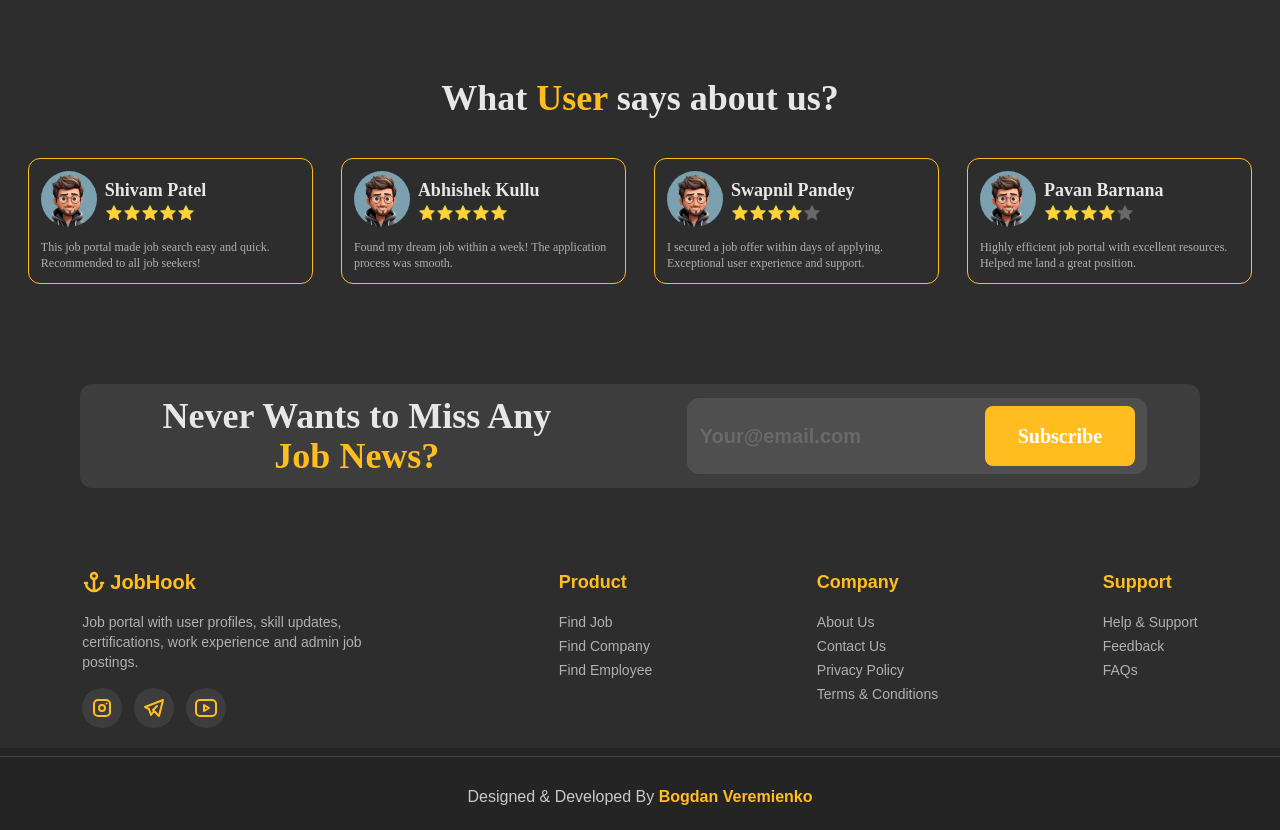
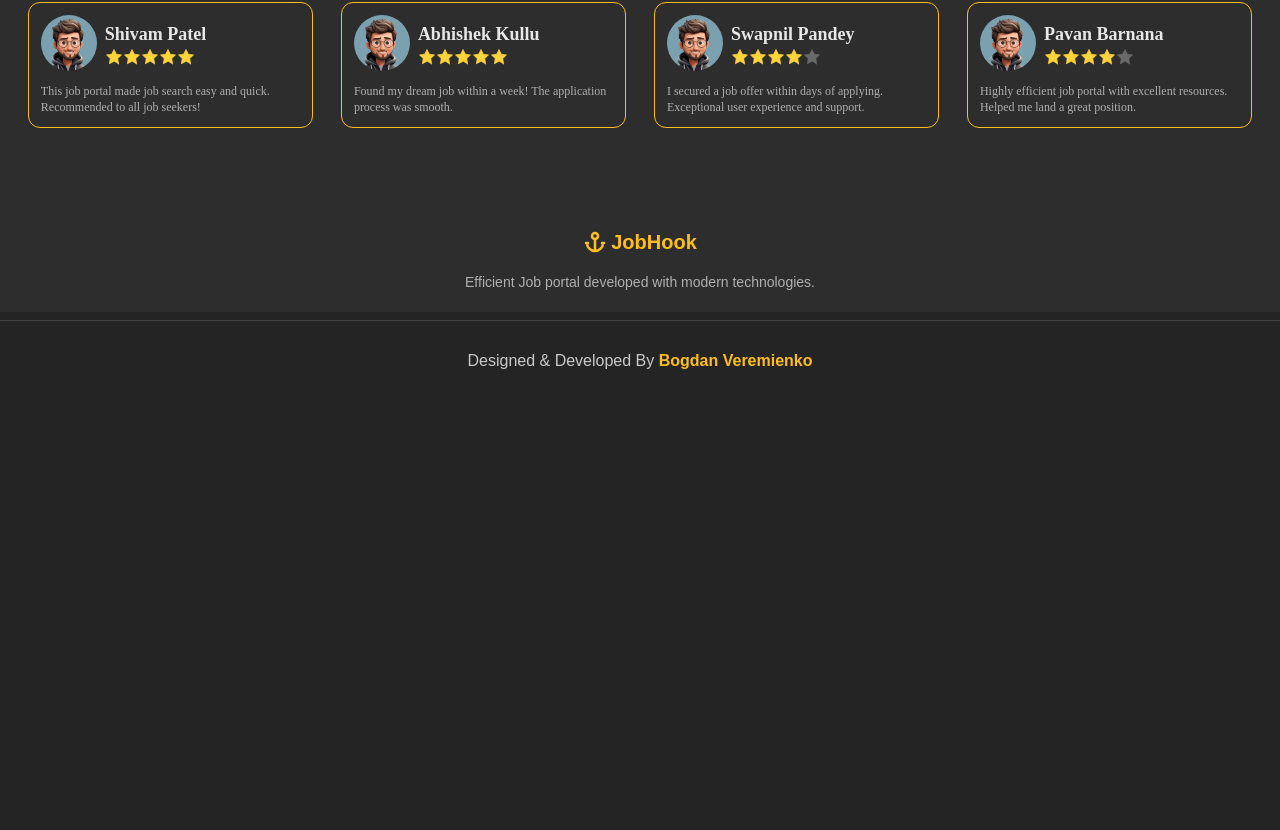
Before and after one commit to novitskiiy/jobportal, a React (Create React App) app in the folder frontend/: page / in a window 1280 px wide. Shown: the part 1733-2563 px from the top of the page. After the commit the page ends 2127 px from the top, so only its background shows below. Built offline with nearby package versions, Linux system fonts and the light colour scheme; the HTML template or start-up script is replaced by a standard one.

Commit message:
Update frontend on main page

```diff
--- a/frontend/src/Components/Footer/Footer.tsx
+++ b/frontend/src/Components/Footer/Footer.tsx
@@ -1,36 +1,25 @@
-import { IconAnchor, IconBrandFacebook, IconBrandInstagram, IconBrandTelegram, IconBrandX, IconBrandYoutube } from "@tabler/icons-react";
-import { footerLinks } from "../../Data/Data";
+import { IconAnchor, IconBrandInstagram, IconBrandTelegram, IconBrandYoutube } from "@tabler/icons-react";
 import { useLocation } from "react-router-dom";
 import { Divider } from "@mantine/core";
 
 const Footer = () => {
-    const location=useLocation();
-    return location.pathname!='/signup' && location.pathname!='/login'?<div className="flex flex-col gap-2"><div className="pt-20 pb-5 bg-mine-shaft-950 p-4  flex gap-8 justify-around flex-wrap">
-        <div data-aos="fade-up"  data-aos-offset="0"  className="w-1/4 sm-mx:w-1/3   xs-mx:w-1/2 xsm-mx:w-full flex flex-col gap-4">
-            <div className="flex gap-1 items-center text-bright-sun-400">
-                <IconAnchor className="h-6 w-6" stroke={2.5} />
-                <div className="text-xl font-semibold">JobHook</div>
+    const location = useLocation();
+    return location.pathname !== '/signup' && location.pathname !== '/login' ? (
+        <div className="flex flex-col gap-2">
+            <div className="pt-20 pb-5 bg-mine-shaft-950 p-4 flex flex-col items-center justify-center text-center gap-4">
+                <div className="flex gap-1 items-center text-bright-sun-400 justify-center">
+                    <IconAnchor className="h-6 w-6" stroke={2.5} />
+                    <div className="text-xl font-semibold">JobHook</div>
+                </div>
+                <div className="text-sm text-mine-shaft-300 max-w-md">
+                    Efficient Job portal developed with modern technologies.
+                </div>
             </div>
-            <div className="text-sm text-mine-shaft-300">Job portal with user profiles, skill updates, certifications, work experience and admin job postings.</div>
-            <div className="flex gap-3 text-bright-sun-400 [&>a]:bg-mine-shaft-900 [&>a]:p-2 [&>a]:rounded-full [&>a]:cursor-pointer hover:[&>a]:bg-mine-shaft-700">
-                <a href="https://www.instagram.com/code.marshal_/"><IconBrandInstagram /></a>
-                <a href="https://t.me/code_Marshal"><IconBrandTelegram /></a>
-                <a href="https://www.youtube.com/@Code.Marshal"><IconBrandYoutube /></a>
+            <Divider />
+            <div data-aos="flip-left" data-aos-offset="0" className="font-medium text-center p-5">
+                Designed & Developed By <a className="text-bright-sun-400 hover:underline font-semibold " href="https://github.com/novitskiiy">Bogdan Veremienko</a>
             </div>
         </div>
-        {
-            footerLinks.map((item, index) => <div  data-aos-offset="0"  data-aos="fade-up" key={index}>
-                <div className="text-lg font-semibold mb-4 text-bright-sun-400">{item.title}</div>
-                {
-                    item.links.map((link, index) => <div key={index} className="text-mine-shaft-300 text-sm hover:text-bright-sun-400 cursor-pointer mb-1 hover:translate-x-2 transition duration-300 ease-in-out">{link}</div>)
-                }
-            </div>)
-        }
-    </div>
-    <Divider/>
-    <div data-aos="flip-left"  data-aos-offset="0" className="font-medium text-center p-5">
-        Designed & Developed By <a className="text-bright-sun-400 hover:underline font-semibold " href="https://github.com/novitskiiy">Bogdan Veremienko</a>
-    </div>
-    </div>:<></>
+    ) : <></>;
 }
 export default Footer;
--- a/frontend/src/Components/LandingPage/DreamJob.tsx
+++ b/frontend/src/Components/LandingPage/DreamJob.tsx
@@ -17,8 +17,7 @@ const DreamJob = () => {
     return (
         <div className="flex sm-mx:flex-col-reverse  items-center px-16 bs-mx:px-10 md-mx:px-5">
             <div data-aos="zoom-out-right" className="flex flex-col w-[45%] sm-mx:w-full gap-3">
-                <div className="text-6xl bs-mx:text-5xl md-mx:text-4xl sm-mx:text-3xl font-bold leading-tight text-mine-shaft-100 [&>span]:text-bright-sun-400">Find your <span >dream</span> <span>job</span> with us</div>
-                <div className="text-lg md-mx:text-base sm-mx:text-sm text-mine-shaft-200">Good life begins with a good company. Start explore thousands of jobs in one place.</div>
+                <div className="text-6xl bs-mx:text-5xl md-mx:text-4xl sm-mx:text-3xl font-bold leading-tight text-mine-shaft-100 [&>span]:text-bright-sun-400">Find your <span >dream</span> <span>job</span></div>
                 <div className="flex gap-3 mt-5 items-center">
                     <TextInput value={jobTitle} onChange={(e)=>setJobTitle(e.currentTarget.value)} className="bg-mine-shaft-900 rounded-lg p-1 px-2 text-mine-shaft-100 [&_input]:!text-mine-shaft-100" variant="unstyled" label="Job Title" placeholder="Software Engineer" />
                     <TextInput value={type} onChange={(e)=>setType(e.currentTarget.value)} className="bg-mine-shaft-900 rounded-lg p-1 px-2 text-mine-shaft-100 [&_input]:!text-mine-shaft-100" variant="unstyled" label="Job Type" placeholder="Fulltime" />
--- a/frontend/src/Components/LandingPage/JobCategory.tsx
+++ b/frontend/src/Components/LandingPage/JobCategory.tsx
@@ -6,7 +6,6 @@ const JobCategory = () => {
     return <div className="mt-20 pb-5 overflow-hidden">
         <div data-aos="zoom-out" className="text-4xl  text-center font-semibold  md-mx:text-3xl sm-mx:text-2xl xs-mx:text-xl mb-3 text-mine-shaft-100">Browse <span className="text-bright-sun-400">Job </span>
             Category</div>
-        <div data-aos="zoom-out" className="text-lg sm-mx:text-base xs-mx:text-sm mb-10 mx-auto text-mine-shaft-300 text-center w-1/2 sm-mx:w-11/12">Explore diverse job opportunities tailored to your skills. Start your career journey today!</div>
         <Carousel slideSize="22%" slideGap="md" loop className="focus-visible:[&_button]:!outline-none
         [&_button]:!bg-bright-sun-400 [&_button]:!border-none [&_button]:hover:opacity-75 [&_button]:opacity-0 hover:[&_button]:opacity-100
         "
--- a/frontend/src/Components/LandingPage/Subscribe.tsx
+++ /dev/null
@@ -1,20 +0,0 @@
-import { Button, TextInput } from "@mantine/core";
-import { useMediaQuery } from "@mantine/hooks";
-
-const Subscribe = () => {
-    const matches = useMediaQuery('(max-width: 639px)');
-    const matches1 = useMediaQuery('(max-width: 475px)');
-    return <div data-aos="zoom-out" className="mt-20  flex items-center bg-mine-shaft-900 mx-20 sm-mx:mx-5  py-3 rounded-xl justify-around flex-wrap">
-        <div className="text-4xl md-mx:text-3xl sm-mx:text-2xl xs-mx:text-xl w-2/5 bs-mx:w-4/5 text-center font-semibold text-mine-shaft-100">Never Wants to Miss Any <span className="text-bright-sun-400">Job News?</span></div>
-        <div className="flex gap-4 rounded-xl xs-mx:flex-col  bg-mine-shaft-700 px-3 py-2 xs:items-center">
-            <TextInput
-                className=" [&_input]:text-mine-shaft-100 font-semibold"
-                variant="unstyled"
-                placeholder="Your@email.com"
-                size={matches1?"sm":matches?"md":"xl"}
-            />
-            <Button className="!rounded-lg" size={matches1?"sm":matches?"md":"xl"} color="brightSun.4" variant="filled">Subscribe</Button>
-        </div>
-    </div>
-}
-export default Subscribe;
--- a/frontend/src/Components/LandingPage/Working.tsx
+++ b/frontend/src/Components/LandingPage/Working.tsx
@@ -4,7 +4,6 @@ import { work } from "../../Data/Data";
 const Working = () => {
     return <div className="mt-20 pb-5 overflow-hidden">
         <div data-aos="zoom-out" className="text-4xl  md-mx:text-3xl sm-mx:text-2xl xs-mx:text-xl text-center font-semibold mb-3 text-mine-shaft-100">How it <span className="text-bright-sun-400">Works</span></div>
-        <div data-aos="zoom-out" className="text-lg mb-10 sm-mx:text-base xs-mx:text-sm mx-auto text-mine-shaft-300 text-center w-1/2 sm-mx:w-11/12">Effortlessly navigate through the process and land your dream job.</div>
         <div className="flex px-16 bs-mx:px-10 gap-2 md-mx:flex-col md-mx:px-5 justify-between items-center ">
             <div data-aos="fade-right" className="relative">
                 <img className="w-[30rem]" src="/Working/Girl.png" alt="girl" />
@@ -19,7 +18,7 @@ const Working = () => {
                 {
                     work.map((item, index) => <div key={index} className="flex items-center gap-4">
                         <div className="p-2.5 bg-bright-sun-300 rounded-full">
-                            <img className="h-12 w-12 md-mx:w-9 md-mx:h-9 sm-mx:w-7 sm-mx:h-7" src={`/Working/${item.name}.png`} alt={item.name} />
+                            <img className="h-12 w-12 md-mx:w-9 md-mx:h-9 sm-mx:w-7 sm-mx:h-7" src={`/Working/${item.img}`} alt={item.name} />
                         </div>
                         <div>
                             <div className="text-mine-shaft-200 text-xl md-mx:text-lg sm-mx:text-base font-semibold">{item.name}</div>
--- a/frontend/src/Data/Data.tsx
+++ b/frontend/src/Data/Data.tsx
@@ -56,15 +56,18 @@ const jobCategory = [
 const work = [
     {
         "name": "Build Your Resume",
-        "desc": "Create a standout resume with your skills."
+        "desc": "Create a standout resume with your skills.",
+        img: "Build your resume.png"
     },
     {
         "name": "Apply for Job",
-        "desc": "Find and apply for jobs that match your skills."
+        "desc": "Find and apply for jobs that match your skills.",
+        img: "Apply for job.png"
     },
     {
         "name": "Get Hired",
-        "desc": "Connect with employers and start your new job."
+        "desc": "Connect with employers and start your new job.",
+        img: "Get hired.png"
     }
 ]
 
--- a/frontend/src/Pages/HomePage.tsx
+++ b/frontend/src/Pages/HomePage.tsx
@@ -4,7 +4,6 @@ import Header from "../Components/Header/Header";
 import Companies from "../Components/LandingPage/Companies";
 import DreamJob from "../Components/LandingPage/DreamJob";
 import JobCategory from "../Components/LandingPage/JobCategory";
-import Subscribe from "../Components/LandingPage/Subscribe";
 import Testimonials from "../Components/LandingPage/Testimonials";
 import Working from "../Components/LandingPage/Working";
 
@@ -16,7 +15,6 @@ const HomePage=()=>{
             <JobCategory/>
             <Working/>
             <Testimonials/>
-            <Subscribe/>
         </div>
     )
 }
```
